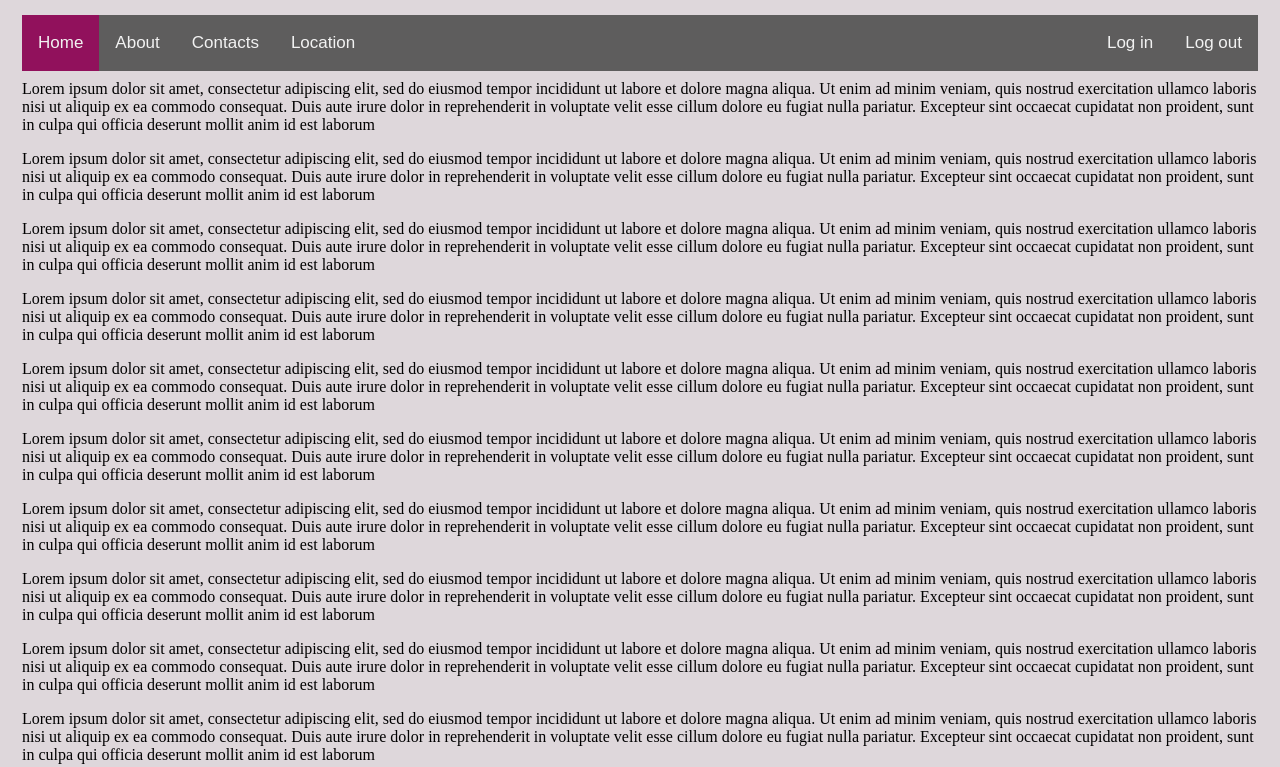
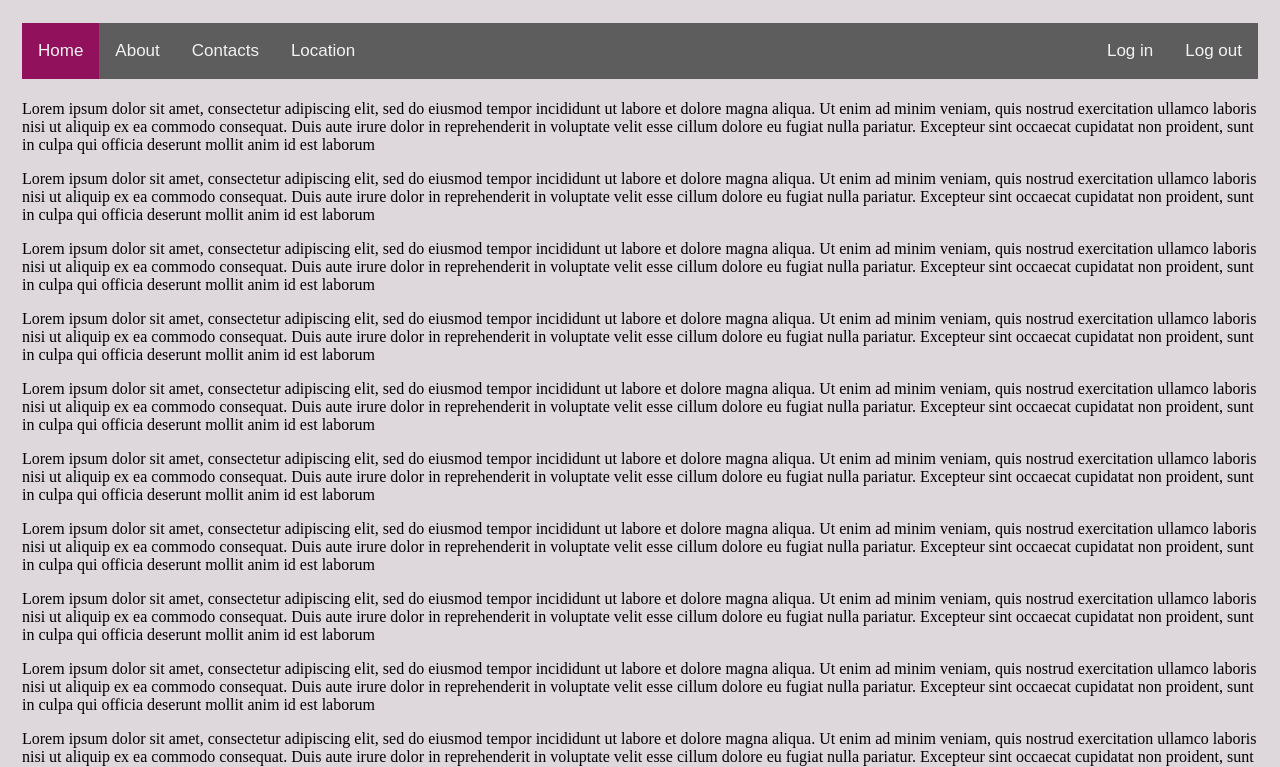
Before and after one commit to AlexSmolyar/Sticky-Header, a plain HTML site: page index.html in a window 1280 px wide. Shown: the top 767 px of the page. Drawn offline with Linux system fonts and the light colour scheme.

Commit message:
added style changes

```diff
--- a/style.css
+++ b/style.css
@@ -46,15 +46,14 @@ body {
 }
 
 article{
+  margin-top: 100px;
   margin-left: 22px;
   margin-right: 22px;
 }
 
 .sticky {
   position: fixed;
-  position: -webkit-sticky;
-  position: -moz-sticky;
-  position: sticky;
+  width: 100%;
   top: 15px;
 }
 
@@ -66,15 +65,8 @@ article{
   .nav a.icon {
     float: right;
     display: block;
-  }
-
-  .nav :last-child {
     font-size: 14px;
     cursor: pointer;
-  }
-
-  .nav a.icon{
-    display: block;
   }
 
   .nav.responsive {
```
